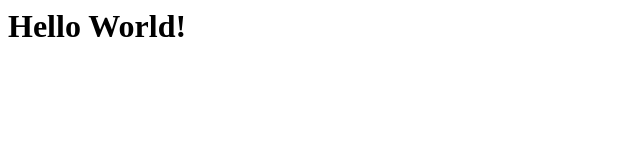
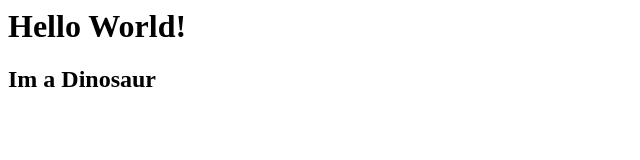
Before and after one commit to Roof2506/C339_L12, a plain HTML site: page index.html in a window 1280 px wide. Shown: the whole page, without its empty margins (0-640 px from the left). Drawn offline with Linux system fonts and the light colour scheme.

Commit message:
Update index.html

```diff
--- a/index.html
+++ b/index.html
@@ -1 +1,2 @@
 <h1>Hello World!</h1>
+<h2>Im a Dinosaur</h2>
```
